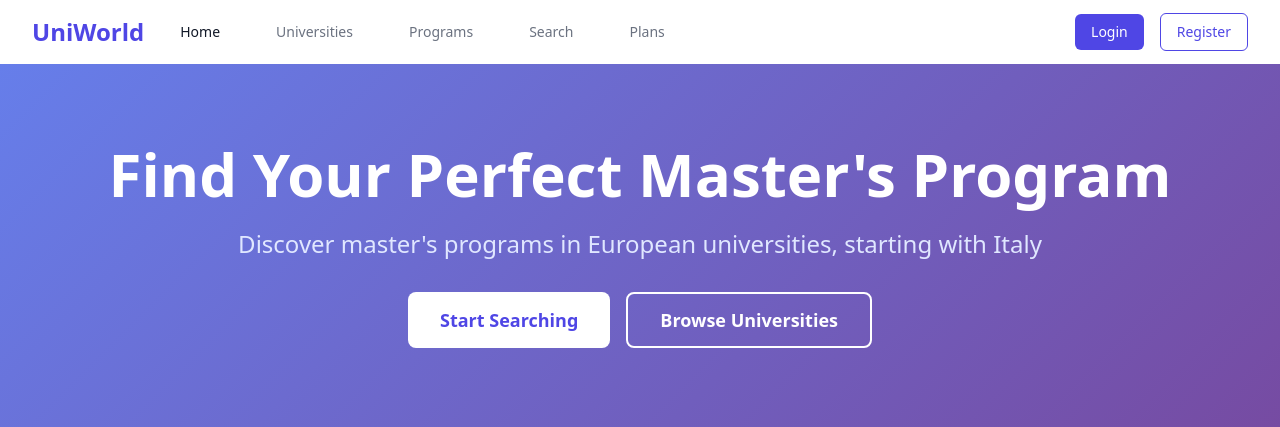
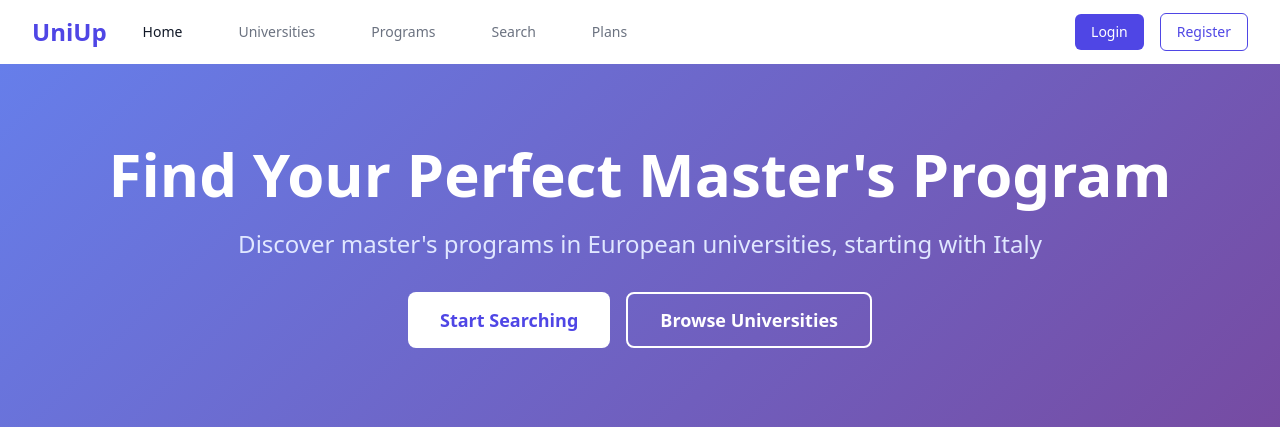
Before and after one commit to mehdighzal/uniworld, a Django app: page / in a window 1280 px wide. Shown: the top 427 px of the page. Run offline with Django 5.2, Linux system fonts and the light colour scheme; data that the repository does not hold is empty; some libraries are stand-ins or nearby versions.

Commit message:
cambio nome UniUp

```diff
--- a/ai_services/__init__.py
+++ b/ai_services/__init__.py
@@ -1,4 +1,4 @@
-# AI Services Module for UniWorld Platform
+# AI Services Module for UniUp Platform
 # This module provides AI-powered email suggestions and templates
 
 # Create the package structure
--- a/ai_services/email_suggestions.py
+++ b/ai_services/email_suggestions.py
@@ -1,5 +1,5 @@
 """
-AI-powered email suggestion service for UniWorld platform.
+AI-powered email suggestion service for UniUp platform.
 This module provides intelligent email subject and content generation using Google Gemini.
 """
 
--- a/ai_services/templates.py
+++ b/ai_services/templates.py
@@ -1,5 +1,5 @@
 """
-AI-powered email templates for UniWorld platform.
+AI-powered email templates for UniUp platform.
 This module provides intelligent email template generation.
 """
 
--- a/ai_services/views.py
+++ b/ai_services/views.py
@@ -1,5 +1,5 @@
 """
-AI-powered email suggestion API endpoints for UniWorld platform
+AI-powered email suggestion API endpoints for UniUp platform
 """
 
 from django.http import JsonResponse
--- a/app_simple.js
+++ b/app_simple.js
@@ -20,7 +20,7 @@ let userSubscription = {
 
 // Initialize the application
 document.addEventListener('DOMContentLoaded', function() {
-    console.log('UniWorld app initializing...');
+    console.log('UniUp app initializing...');
     loadUserData();
     setupEventListeners();
     loadInitialData();
@@ -490,4 +490,4 @@ function viewProgramDetails(programId) {
     }
 }
 
-console.log('UniWorld app.js loaded successfully!');
+console.log('UniUp app.js loaded successfully!');
--- a/frontend.html
+++ b/frontend.html
@@ -3,7 +3,7 @@
 <head>
     <meta charset="UTF-8">
     <meta name="viewport" content="width=device-width, initial-scale=1.0">
-    <title>UniWorld - Master's Program Search Platform</title>
+    <title>UniUp - Master's Program Search Platform</title>
     <!-- Tailwind CSS CDN - Development only. For production, use: npm install -D tailwindcss -->
     <script src="https://cdn.tailwindcss.com"></script>
     <script src="https://unpkg.com/axios/dist/axios.min.js"></script>
@@ -29,7 +29,7 @@
             <div class="flex justify-between h-16">
                 <div class="flex items-center">
                     <div class="flex-shrink-0">
-                        <h1 class="text-2xl font-bold text-indigo-600">UniWorld</h1>
+                        <h1 class="text-2xl font-bold text-indigo-600">UniUp</h1>
                     </div>
                     <div class="hidden md:ml-6 md:flex md:space-x-8">
                         <a href="#home" class="nav-link text-gray-900 hover:text-indigo-600 px-3 py-2 rounded-md text-sm font-medium">Home</a>
@@ -1196,7 +1196,7 @@ Best regards,
     <section class="py-16 bg-indigo-50">
         <div class="max-w-7xl mx-auto px-4 sm:px-6 lg:px-8">
             <div class="text-center mb-12">
-                <h2 class="text-3xl font-bold text-gray-900 mb-4">Why Choose UniWorld?</h2>
+                <h2 class="text-3xl font-bold text-gray-900 mb-4">Why Choose UniUp?</h2>
                 <p class="text-lg text-gray-600">Comprehensive platform for finding your ideal master's program</p>
             </div>
             <div class="grid grid-cols-1 md:grid-cols-3 gap-8">
@@ -1230,7 +1230,7 @@ Best regards,
         <div class="max-w-7xl mx-auto px-4 sm:px-6 lg:px-8">
             <div class="grid grid-cols-1 md:grid-cols-4 gap-8">
                 <div>
-                    <h3 class="text-xl font-bold mb-4">UniWorld</h3>
+                    <h3 class="text-xl font-bold mb-4">UniUp</h3>
                     <p class="text-gray-400">Master's Program Search Platform for European Universities</p>
                 </div>
                 <div>
@@ -1258,7 +1258,7 @@ Best regards,
                 </div>
             </div>
             <div class="border-t border-gray-800 mt-8 pt-8 text-center text-gray-400">
-                <p>&copy; 2024 UniWorld. All rights reserved.</p>
+                <p>&copy; 2024 UniUp. All rights reserved.</p>
             </div>
         </div>
     </footer>
--- a/oauth2_config.js
+++ b/oauth2_config.js
@@ -1,4 +1,4 @@
-// OAuth2 Configuration for UniWorld Platform
+// OAuth2 Configuration for UniUp Platform
 // This file contains the OAuth2 settings for Gmail and Outlook integration
 
 const OAUTH2_CONFIG = {
--- a/styles.css
+++ b/styles.css
@@ -1,4 +1,4 @@
-/* Custom styles for UniWorld Frontend */
+/* Custom styles for UniUp Frontend */
 
 /* Smooth scrolling */
 html {
--- a/test_ai_setup.py
+++ b/test_ai_setup.py
@@ -1,6 +1,6 @@
 #!/usr/bin/env python3
 """
-AI Integration Test Script for UniWorld Platform
+AI Integration Test Script for UniUp Platform
 This script tests the AI integration setup and functionality.
 """
 
@@ -232,7 +232,7 @@ def test_configuration():
 
 def main():
     """Run all tests"""
-    print("🚀 Starting AI Integration Tests for UniWorld Platform")
+    print("🚀 Starting AI Integration Tests for UniUp Platform")
     print("=" * 60)
 
     tests = [
--- a/uniworld_backend/templates/subscription_success.html
+++ b/uniworld_backend/templates/subscription_success.html
@@ -3,7 +3,7 @@
 <head>
     <meta charset="UTF-8">
     <meta name="viewport" content="width=device-width, initial-scale=1.0">
-    <title>Subscription Success - UniWorld</title>
+    <title>Subscription Success - UniUp</title>
     <script src="https://cdn.tailwindcss.com"></script>
     <link rel="stylesheet" href="https://cdnjs.cloudflare.com/ajax/libs/font-awesome/6.0.0/css/all.min.css">
 </head>
@@ -52,7 +52,7 @@
 
                         <a href="/" class="w-full flex justify-center py-2 px-4 border border-transparent rounded-md shadow-sm text-sm font-medium text-white bg-indigo-600 hover:bg-indigo-700 focus:outline-none focus:ring-2 focus:ring-offset-2 focus:ring-indigo-500">
                             <i class="fas fa-home mr-2"></i>
-                            Return to UniWorld
+                            Return to UniUp
                         </a>
                     </div>
                 </div>
@@ -60,7 +60,7 @@
 
             <div class="text-center">
                 <p class="text-xs text-gray-500">
-                    Need help? Contact our support team at support@uniworld.com
+                    Need help? Contact our support team at support@uniup.com
                 </p>
             </div>
         </div>
--- a/uniworld_backend/views.py
+++ b/uniworld_backend/views.py
@@ -29,7 +29,7 @@ def home_view(request):
     except FileNotFoundError:
         return HttpResponse("""
         <html>
-            <head><title>UniWorld - Frontend Not Found</title></head>
+            <head><title>UniUp - Frontend Not Found</title></head>
             <body>
                 <h1>Frontend Not Found</h1>
                 <p>The frontend.html file could not be found.</p>
@@ -324,9 +324,9 @@ def profile_view(request):
 
 @require_http_methods(["GET"])
 def welcome_view(request):
-    """Welcome page for the UniWorld API"""
+    """Welcome page for the UniUp API"""
     return JsonResponse({
-        'message': 'Welcome to UniWorld API!',
+        'message': 'Welcome to UniUp API!',
         'description': 'Master\'s Program Search Platform for European Universities',
         'version': '1.0.0',
         'endpoints': {
```
Also changed, not shown: AI_INTEGRATION_GUIDE.md (+4 -4 lines), OAUTH2_SETUP_GUIDE.md (+4 -4 lines), TESTING_GUIDE.md (+3 -3 lines), uniworld_backend/templates/subscription_cancel.html (+4 -4 lines), README.md, app.js.
